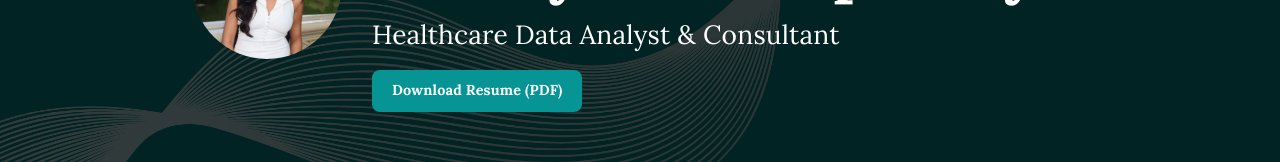
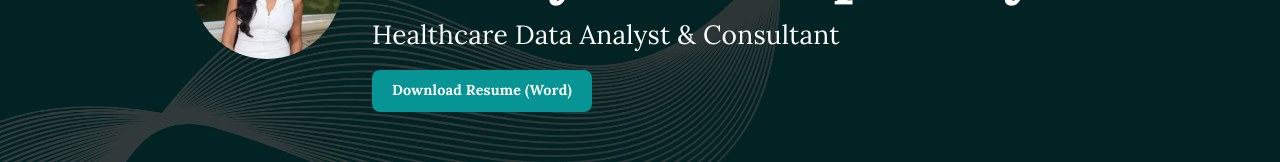
Before and after one commit to shreyuumapathy/shreyuumapathy.github.io, a React (Create React App) app: page / in a window 1280 px wide. Shown: the part 430-592 px from the top of the page. Built offline with nearby package versions, Linux system fonts and the light colour scheme.

Commit message:
Update resume download button to download the newly copied Word .docx file

```diff
--- a/src/components/Main.tsx
+++ b/src/components/Main.tsx
@@ -21,7 +21,7 @@ function Main() {
           <p>Healthcare Data Analyst & Consultant</p>
 
           <a
-            href="/Shreyu_Umapathy_Resume.pdf"
+            href="/Shreyu_Umapathy_Resume.docx"
             download
             className="btn-resume"
             style={{
@@ -41,7 +41,7 @@ function Main() {
             onMouseOver={(e) => (e.currentTarget.style.background = '#057d7d')}
             onMouseOut={(e) => (e.currentTarget.style.background = '#069494')}
           >
-            Download Resume (PDF)
+            Download Resume (Word)
           </a>
 
           <div className="mobile_social_icons">
```
